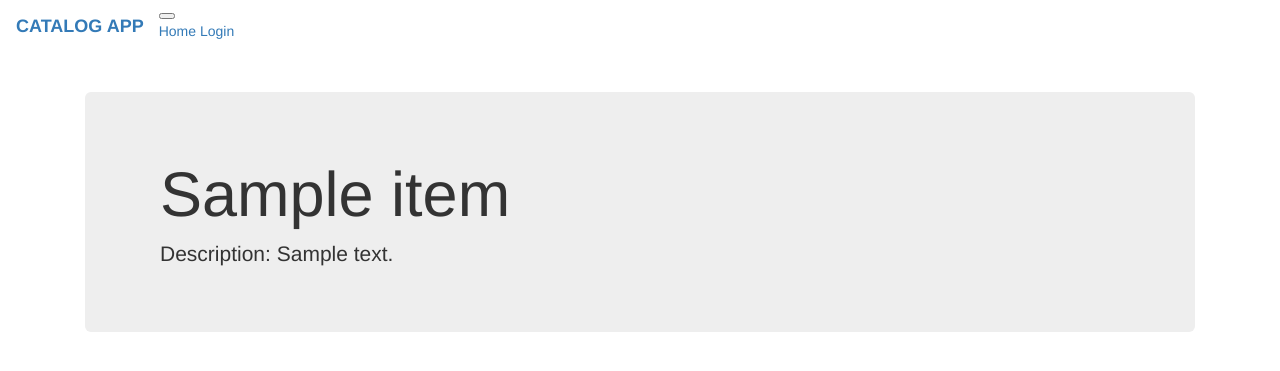
After one commit to sien0001/udacity-fswd-project-item-catalog, a Flask app: a page that uses app/templates/item.html in a window 1280 px wide. The commit adds this page. Shown: the top 371 px of the page. Run offline with Flask 2, Linux system fonts and the light colour scheme; tables that the repository leaves empty hold one stand-in row (values such as "Sample post"); parts of the project's set-up code (start-up, migrations or seed data) failed here and were passed over; some libraries are stand-ins or nearby versions.

Commit message:
Selecting a specific item shows you specific information of that item

```diff
--- a/app/templates/_latest_items_list.html
+++ b/app/templates/_latest_items_list.html
@@ -4,7 +4,10 @@
     <li class="list-group-item active"><h4>Latest Items</h4></li>
     {% for item in items %}
       <li class="list-group-item">
-        {{ item.title.capitalize() }} <em>({{item.category.name.capitalize()}})</em>
+        <a href="{{ url_for('item', category=item.category.name, item=item.title) }}">
+            {{ item.title.capitalize() }}
+          </a>
+          <em>({{item.category.name.capitalize()}})</em>
       </li>
     {% endfor %}
   </ul>
--- a/app/templates/catalog_items.html
+++ b/app/templates/catalog_items.html
@@ -14,7 +14,10 @@
           </h4></li>
           {% for item in category_items %}
             <li class="list-group-item">
-              {{ item.title.capitalize() }} <em>({{item.category.name.capitalize()}})</em>
+              <a href="{{ url_for('item', category=item.category.name, item=item.title) }}">
+                {{ item.title.capitalize() }}
+              </a>
+              <em>({{item.category.name.capitalize()}})</em>
             </li>
           {% endfor %}
         </ul>
--- /dev/null
+++ b/app/templates/item.html
@@ -0,0 +1,16 @@
+{% extends "base.html" %}
+
+{% block content %}
+
+<div class="container">
+  <div class="container-fluid">
+    <div class="jumbotron jumbotron-fluid">
+        <div class="container">
+          <h1 class="display-4">{{ item.title }}</h1>
+          <p class="lead">Description: {{ item.description }}</p>
+        </div>
+      </div>
+  </div>
+</div>
+
+{% endblock %}
--- a/app/views.py
+++ b/app/views.py
@@ -38,6 +38,17 @@ def catalog_items(category):
     )
 
 
+@app.route("/catalog/<string:category>/<string:item>")
+def item(category, item):
+    cat = Category.query.filter(Category.name == category).one()
+    i = Item.query.filter_by(category=cat).filter(Item.title == item).one()
+    return render_template(
+        "item.html",
+        title="Catalog App",
+        item=i
+    )
+
+
 @app.route("/logout")
 @login_required
 def logout():
```
